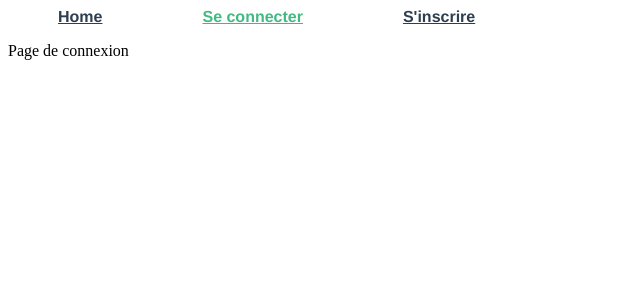
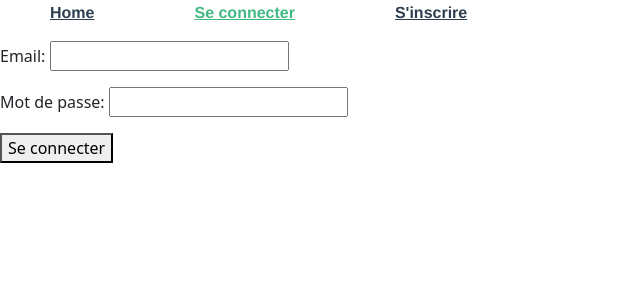
Before and after one commit to BlockCovidHedi/BlockCovidWeb, a Vue app: page /signin in a window 1280 px wide. Shown: the top 300 px of the page, without its empty margins (0-640 px from the left). Built offline with nearby package versions, Linux system fonts and the light colour scheme; no server answers.

Commit message:
establishment + login implementation

```diff
--- a/package.json
+++ b/package.json
@@ -9,10 +9,14 @@
     "start": "vue-cli-service serve"
   },
   "dependencies": {
+    "@popperjs/core": "^2.8.3",
     "axios": "^0.21.1",
+    "bootstrap": "^5.0.0-beta2",
+    "bootstrap-vue": "^2.21.2",
     "core-js": "^3.6.5",
     "dotenv": "^8.2.0",
-    "vue": "^2.6.11",
+    "portal-vue": "^2.1.7",
+    "vue": "^2.6.12",
     "vue-router": "^3.5.1"
   },
   "devDependencies": {
--- a/src/App.vue
+++ b/src/App.vue
@@ -1,13 +1,38 @@
 <template>
   <div id="app">
     <div id="nav">
-      <router-link to="/">Home</router-link>
-      <router-link to="/signin">Se connecter</router-link>
-      <router-link to="/signup">S'inscrire</router-link>
+
+      <div v-if="token">
+        <router-link to="/connected">Home</router-link>
+        <button v-on:click="logout">Se deconnecter</button>
+      </div>
+
+      <div v-else>
+        <router-link to="/">Home</router-link>
+        <router-link to="/signin">Se connecter</router-link>
+        <router-link to="/signup">S'inscrire</router-link>
+      </div>
+
     </div>
     <router-view/>
   </div>
 </template>
+<script>
+  import Users from './services/users'
+  import Route from './router/index'
+  export default {
+    data : () => ({
+      token: Users.isToken()
+    }),
+    methods : {
+      logout : function() {
+        Users.logout()
+        Route.push('/')
+      }
+    }
+  }
+
+</script>
 
 <style scoped>
 #app a {
--- /dev/null
+++ b/src/_helpers/auth-header.js
@@ -0,0 +1,8 @@
+export function authHeader() {
+    let user = JSON.parse(localStorage.getItem('user'));
+    if(user && user.token) {
+        return { 'Authorization' : 'Bearer ' + user.token};
+    } else {
+        return {};
+    }
+}
--- /dev/null
+++ b/src/components/Connected.vue
@@ -0,0 +1,38 @@
+<template>
+  <div>
+    <h1> Hello {{infos.name}}, you're a {{current_user.role}} </h1>
+    <div v-if="current_user.role=='doctor'">
+
+    </div>
+  </div>
+
+</template>
+<script>
+import Users from '../services/users'
+import Route from '../router/index'
+
+export default {
+  name: "Connected",
+  data: () => ({
+    current_user: [],
+    infos: []
+  }),
+  methods: {},
+  mounted() {
+    Users.getAll()
+        .then(response => {
+          this.current_user = response.data.user
+          this.infos = response.data.doctor
+        })
+        .catch(error => {
+          console.log(error)
+          Users.logout()
+          Route.push('/')
+        })
+  },
+}
+</script>
+
+<style>
+
+</style>
--- a/src/components/Form.vue
+++ b/src/components/Form.vue
@@ -49,11 +49,11 @@ export default {
         password:this.password,
         role:this.role,
         name:this.input_name,
+        phone_number:this.phone,
       };
       if(this.role=='doctor') {
         newUser.first_name=this.firstname;
         newUser.inami=this.inami;
-        newUser.phone_number = this.phone;
       }
       UserService.add_user(newUser)
       .then(response => {
--- a/src/components/Home.vue
+++ b/src/components/Home.vue
@@ -1,6 +1,6 @@
 <template>
   <div>
-    <h2>{{this.infos}} </h2>
+    <h2 class="text-center">{{this.infos}} </h2>
     <p> L'application qui vaincra le Covid-19</p>
   </div>
 </template>
--- a/src/components/Login.vue
+++ b/src/components/Login.vue
@@ -1,10 +1,42 @@
 <template>
- <p> Page de connexion </p>
+  <div>
+    <p> {{error}}</p>
+    <p> Email: <input v-model="email" type="text"/></p>
+    <p> Mot de passe: <input v-model="password" type="password"/></p>
+    <button v-on:click="login()"> Se connecter</button>
+  </div>
 </template>
 
 <script>
+import Users from '../services/users'
+import Route from '../router/index'
+
 export default {
-name: "Login"
+  name: "Login",
+  data: () => ({
+    email: "",
+    password: "",
+    error:"",
+  }),
+  methods: {
+    login: function () {
+      Users.login(this.email, this.password)
+          .then(response => {
+            if (response.data.token) {
+              const user = response.data.user
+              user.token = response.data.token
+              localStorage.setItem('user', JSON.stringify(user));
+              Route.push('/connected')
+              location.reload()
+            }
+            else {
+              this.error='probleme de connexion'
+            }
+          });
+
+
+    }
+  }
 }
 </script>
 
--- a/src/router/index.js
+++ b/src/router/index.js
@@ -3,6 +3,7 @@ import VueRouter from 'vue-router'
 import Home from "@/components/Home";
 import Form from "@/components/Form";
 import Login from "@/components/Login";
+import Connected from "@/components/Connected";
 
 Vue.use(VueRouter)
 
@@ -22,6 +23,11 @@ const routes = [
     path: '/signup',
     name: 'Inscription',
     component: Form
+  },
+  {
+    path: '/connected',
+    name: 'Connecté',
+    component: Connected
   }
 ]
 
@@ -31,4 +37,19 @@ const router = new VueRouter({
   routes
 })
 
+router.beforeEach((to, from, next)=> {
+  const publicPages = ['/signin', '/signup', '/']
+  const authRequired = !publicPages.includes(to.path);
+  const authNonRequired = publicPages.includes(to.path)
+  const loggedIn = localStorage.getItem('user');
+
+  if(authRequired && !loggedIn) {
+    return next('/signin')
+  }
+  if(authNonRequired && loggedIn) {
+    return next('/connected')
+  }
+  next();
+})
+
 export default router
--- a/src/services/doctors.js
+++ b/src/services/doctors.js
@@ -1 +1,7 @@
 import axios from 'axios'
+
+const url = process.env.VUE_APP_API;
+
+export default {
+
+}
--- a/src/services/users.js
+++ b/src/services/users.js
@@ -1,7 +1,18 @@
 import axios from 'axios'
+import {authHeader} from "@/_helpers/auth-header";
+
 
 const url = process.env.VUE_APP_API;
 
+const isToken = () => {
+    if (localStorage.getItem('user')) {
+        return true
+    }
+    else {
+        return false
+    }
+
+}
 const get_hello_world = () => {
     return axios.get(url+'/hello_world')
 }
@@ -9,7 +20,38 @@ const add_user = (user) => {
     return axios.post(url+'/users',user)
 }
 
+const login =  (email, password) => {
+    const requestOptions = {
+        method: 'POST',
+        headers: { 'Content-Type': 'application/json'},
+        body: JSON.stringify({email, password})
+    }
+    return axios.post(`${url}/login`,requestOptions.body, {
+        headers : requestOptions.headers
+    })
+
+}
+const logout = () => {
+    localStorage.removeItem('user')
+    location.reload()
+}
+
+const getAll = () => {
+    const requestOptions = {
+        method: 'GET',
+        headers: authHeader()
+    };
+    return axios.get(`${url}/auth`, {
+        headers : requestOptions.headers
+    })
+
+}
+
 export default {
     get_hello_world,
     add_user,
+    login,
+    logout,
+    getAll,
+    isToken,
 }
```
Also changed, not shown: src/main.js (+9 -0 lines), 1 other file (tests, documents, lock files or other folders).
